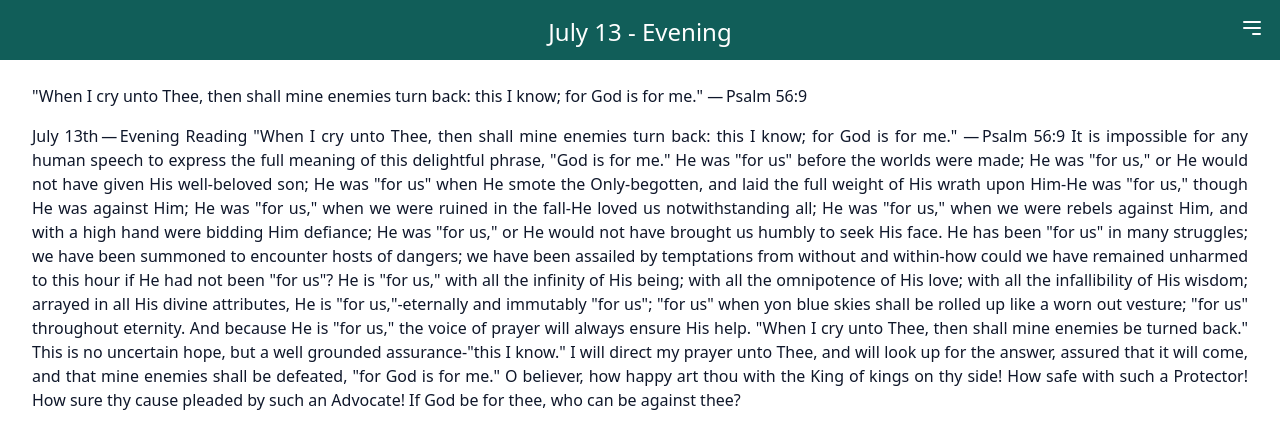
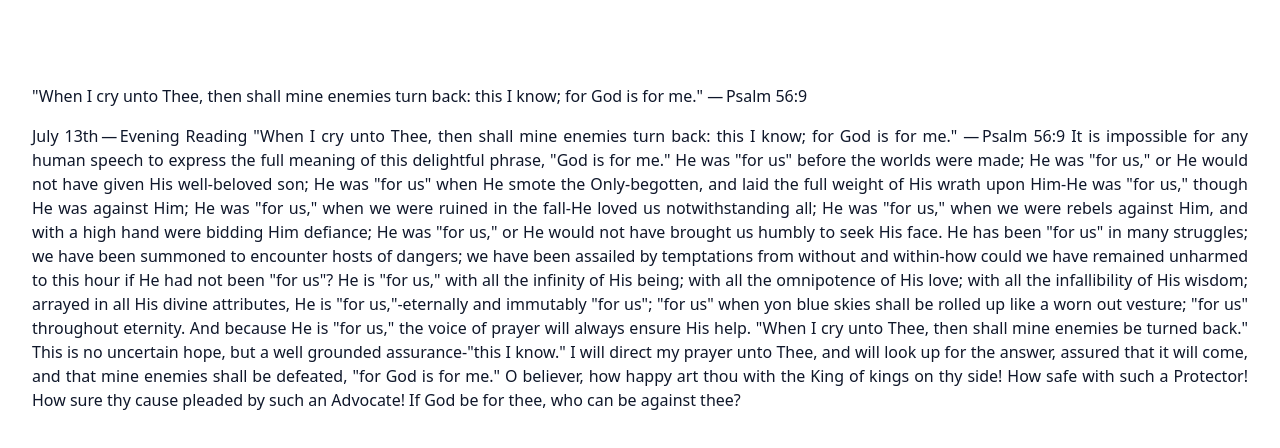
Before and after one commit to jarrodwhitley/m_and_e, a Vue app: page / in a window 1280 px wide. Shown: the top 448 px of the page. Built offline with nearby package versions, Linux system fonts and the light colour scheme.

Commit message:
actually working for real this time

```diff
--- a/src/App.vue
+++ b/src/App.vue
@@ -45,9 +45,9 @@ function toggleMenu() {
 
 <template>
     <div class="grid grid-rows-[60px_1fr] max-h-screen">
-        <Header v-if="dateObj.date" :date="dateObj.date" :time="dateObj.time" @toggle-menu="toggleMenu"/>
-        <Body v-if="selectedContent.body" :date="dateObj" :content="selectedContent"/>
-        <MobileMenu :show-menu="showMenu"/>
+        <Header id="header" v-if="dateObj.date" :date="dateObj.date" :time="dateObj.time" @toggle-menu="toggleMenu"/>
+        <Body id="body" v-if="selectedContent.body" :date="dateObj" :content="selectedContent"/>
+        <MobileMenu id="mobileMenu" :show-menu="showMenu" :time="dateObj.time"/>
     </div>
 </template>
 
--- a/src/components/Header.vue
+++ b/src/components/Header.vue
@@ -22,8 +22,7 @@ function getMonthName(date) {
 </script>
 
 <template>
-    <div class="bg-teal-800 text-white p-4 h-auto text-2xl grid grid-col-3 grid-rows-1 justify-center z-20 bg-center bg-cover"
-    :style="'background-image:url(' + [props.time === 'am' ? './src/assets/images/header_morning_bg.png' : '']">
+    <div class="bg-transparent text-white p-4 h-auto text-2xl grid grid-col-3 grid-rows-1 justify-center z-20">
         <div class="" v-text="getMonthName(props.date)"></div>
         <button class="menu-btn absolute top-4 right-4" @click="$emit('toggleMenu')">
             <svg xmlns="http://www.w3.org/2000/svg" class="h-6 w-6" fill="none" viewBox="0 0 24 24" stroke="currentColor">
--- a/src/components/MobileMenu.vue
+++ b/src/components/MobileMenu.vue
@@ -1,14 +1,17 @@
 <script setup>
 const props = defineProps({
-    showMenu: Boolean
+    showMenu: Boolean,
+    time: String
 })
 
 </script>
 
 <template>
-   <div class="absolute top-14 left-0 right-0 max-h-fit p-6 pb-4 bg-[#305665] text-white transition-transform z-10"
-   :class="showMenu ? 'translate-y-0' : '-translate-y-full'">
-         <ul class="grid grid-rows-2 gap-4">
+   <div class="absolute top-0 left-0 right-0 p-6 pb-4 text-white transition-all z-10 bg-center bg-cover"
+        :class="showMenu ? 'max-h-full duration-[1000ms]' : 'max-h-16 duration-200'"
+        :style="'background-image:url(' + [props.time === 'am' ? './src/assets/images/header_morning_bg.png' : '']">
+         <ul class="grid grid-rows-2 gap-4 mt-14"
+            :class="[showMenu ? 'opacity-100 transition-opacity-400' : 'opacity-0 transition-opacity-0']">
               <li class="text-2xl">
                     <a href="mailto:support@jarrodwhitley.com">🐞 Found a bug?</a>
               </li>
--- a/src/style.css
+++ b/src/style.css
@@ -574,48 +574,12 @@ video {
   right: 1rem;
 }
 
-.top-4 {
-  top: 1rem;
-}
-
 .top-0 {
   top: 0px;
 }
 
-.-right-20 {
-  right: -5rem;
-}
-
-.top-10 {
-  top: 2.5rem;
-}
-
-.top-12 {
-  top: 3rem;
-}
-
-.top-14 {
-  top: 3.5rem;
-}
-
-.-right-full {
-  right: -100%;
-}
-
-.left-auto {
-  left: auto;
-}
-
-.left-20 {
-  left: 5rem;
-}
-
-.left-full {
-  left: 100%;
-}
-
-.-top-full {
-  top: -100%;
+.top-4 {
+  top: 1rem;
 }
 
 .z-10 {
@@ -624,6 +588,10 @@ video {
 
 .z-20 {
   z-index: 20;
+}
+
+.mt-14 {
+  margin-top: 3.5rem;
 }
 
 .mt-5 {
@@ -638,6 +606,14 @@ video {
   display: none;
 }
 
+.h-6 {
+  height: 1.5rem;
+}
+
+.h-auto {
+  height: auto;
+}
+
 .h-fit {
   height: -moz-fit-content;
   height: fit-content;
@@ -647,83 +623,32 @@ video {
   height: 100%;
 }
 
-.h-auto {
-  height: auto;
+.max-h-16 {
+  max-height: 4rem;
 }
 
-.h-6 {
-  height: 1.5rem;
+.max-h-full {
+  max-height: 100%;
 }
 
 .max-h-screen {
   max-height: 100vh;
 }
 
-.max-h-fit {
-  max-height: -moz-fit-content;
-  max-height: fit-content;
-}
-
-.min-h-screen {
-  min-height: 100vh;
-}
-
 .w-6 {
   width: 1.5rem;
-}
-
-.-translate-y-full {
-  --tw-translate-y: -100%;
-  transform: translate(var(--tw-translate-x), var(--tw-translate-y)) rotate(var(--tw-rotate)) skewX(var(--tw-skew-x)) skewY(var(--tw-skew-y)) scaleX(var(--tw-scale-x)) scaleY(var(--tw-scale-y));
-}
-
-.translate-y-0 {
-  --tw-translate-y: 0px;
-  transform: translate(var(--tw-translate-x), var(--tw-translate-y)) rotate(var(--tw-rotate)) skewX(var(--tw-skew-x)) skewY(var(--tw-skew-y)) scaleX(var(--tw-scale-x)) scaleY(var(--tw-scale-y));
-}
-
-.scroll-pb-8 {
-  scroll-padding-bottom: 2rem;
-}
-
-.grid-rows-\[200px_minmax\(900px\2c _1fr\)_100px\] {
-  grid-template-rows: 200px minmax(900px, 1fr) 100px;
-}
-
-.grid-rows-\[100px_minmax\(900px\2c _1fr\)_100px\] {
-  grid-template-rows: 100px minmax(900px, 1fr) 100px;
-}
-
-.grid-rows-\[50px_minmax\(900px\2c _1fr\)_100px\] {
-  grid-template-rows: 50px minmax(900px, 1fr) 100px;
-}
-
-.grid-rows-\[50px_minmax\(400px\2c _1fr\)_100px\] {
-  grid-template-rows: 50px minmax(400px, 1fr) 100px;
-}
-
-.grid-rows-\[50px_minmax\(400px\2c _1fr\)_80px\] {
-  grid-template-rows: 50px minmax(400px, 1fr) 80px;
-}
-
-.grid-rows-\[60px_minmax\(400px\2c _1fr\)_80px\] {
-  grid-template-rows: 60px minmax(400px, 1fr) 80px;
-}
-
-.grid-rows-\[60px_1fr\] {
-  grid-template-rows: 60px 1fr;
 }
 
 .grid-rows-1 {
   grid-template-rows: repeat(1, minmax(0, 1fr));
 }
 
-.grid-rows-4 {
-  grid-template-rows: repeat(4, minmax(0, 1fr));
+.grid-rows-2 {
+  grid-template-rows: repeat(2, minmax(0, 1fr));
 }
 
-.grid-rows-2 {
-  grid-template-rows: repeat(2, minmax(0, 1fr));
+.grid-rows-\[60px_1fr\] {
+  grid-template-rows: 60px 1fr;
 }
 
 .justify-center {
@@ -732,10 +657,6 @@ video {
 
 .gap-4 {
   gap: 1rem;
-}
-
-.overflow-hidden {
-  overflow: hidden;
 }
 
 .overflow-scroll {
@@ -747,54 +668,13 @@ video {
   background-color: rgb(30 41 59 / var(--tw-bg-opacity));
 }
 
+.bg-transparent {
+  background-color: transparent;
+}
+
 .bg-white {
   --tw-bg-opacity: 1;
   background-color: rgb(255 255 255 / var(--tw-bg-opacity));
-}
-
-.bg-amber-700 {
-  --tw-bg-opacity: 1;
-  background-color: rgb(180 83 9 / var(--tw-bg-opacity));
-}
-
-.bg-indigo-400 {
-  --tw-bg-opacity: 1;
-  background-color: rgb(129 140 248 / var(--tw-bg-opacity));
-}
-
-.bg-indigo-900 {
-  --tw-bg-opacity: 1;
-  background-color: rgb(49 46 129 / var(--tw-bg-opacity));
-}
-
-.bg-slate-900 {
-  --tw-bg-opacity: 1;
-  background-color: rgb(15 23 42 / var(--tw-bg-opacity));
-}
-
-.bg-slate-700 {
-  --tw-bg-opacity: 1;
-  background-color: rgb(51 65 85 / var(--tw-bg-opacity));
-}
-
-.bg-teal-800 {
-  --tw-bg-opacity: 1;
-  background-color: rgb(17 94 89 / var(--tw-bg-opacity));
-}
-
-.bg-teal-700 {
-  --tw-bg-opacity: 1;
-  background-color: rgb(15 118 110 / var(--tw-bg-opacity));
-}
-
-.bg-teal-900 {
-  --tw-bg-opacity: 1;
-  background-color: rgb(19 78 74 / var(--tw-bg-opacity));
-}
-
-.bg-\[\#305665\] {
-  --tw-bg-opacity: 1;
-  background-color: rgb(48 86 101 / var(--tw-bg-opacity));
 }
 
 .bg-cover {
@@ -809,12 +689,12 @@ video {
   padding: 1rem;
 }
 
+.p-6 {
+  padding: 1.5rem;
+}
+
 .p-8 {
   padding: 2rem;
-}
-
-.p-6 {
-  padding: 1.5rem;
 }
 
 .px-8 {
@@ -822,36 +702,16 @@ video {
   padding-right: 2rem;
 }
 
+.pb-24 {
+  padding-bottom: 6rem;
+}
+
 .pb-4 {
   padding-bottom: 1rem;
 }
 
-.pb-8 {
-  padding-bottom: 2rem;
-}
-
 .pt-6 {
   padding-top: 1.5rem;
-}
-
-.pb-12 {
-  padding-bottom: 3rem;
-}
-
-.pb-20 {
-  padding-bottom: 5rem;
-}
-
-.pb-24 {
-  padding-bottom: 6rem;
-}
-
-.text-center {
-  text-align: center;
-}
-
-.text-right {
-  text-align: right;
 }
 
 .text-justify {
@@ -863,9 +723,9 @@ video {
   line-height: 2rem;
 }
 
-.text-base {
-  font-size: 1rem;
-  line-height: 1.5rem;
+.text-gray-400 {
+  --tw-text-opacity: 1;
+  color: rgb(156 163 175 / var(--tw-text-opacity));
 }
 
 .text-slate-900 {
@@ -878,18 +738,44 @@ video {
   color: rgb(255 255 255 / var(--tw-text-opacity));
 }
 
-.text-slate-50 {
-  --tw-text-opacity: 1;
-  color: rgb(248 250 252 / var(--tw-text-opacity));
+.opacity-0 {
+  opacity: 0;
 }
 
-.text-gray-400 {
-  --tw-text-opacity: 1;
-  color: rgb(156 163 175 / var(--tw-text-opacity));
+.opacity-100 {
+  opacity: 1;
 }
 
-.transition-transform {
-  transition-property: transform;
+.transition {
+  transition-property: color, background-color, border-color, text-decoration-color, fill, stroke, opacity, box-shadow, transform, filter, -webkit-backdrop-filter;
+  transition-property: color, background-color, border-color, text-decoration-color, fill, stroke, opacity, box-shadow, transform, filter, backdrop-filter;
+  transition-property: color, background-color, border-color, text-decoration-color, fill, stroke, opacity, box-shadow, transform, filter, backdrop-filter, -webkit-backdrop-filter;
   transition-timing-function: cubic-bezier(0.4, 0, 0.2, 1);
   transition-duration: 150ms;
 }
+
+.transition-all {
+  transition-property: all;
+  transition-timing-function: cubic-bezier(0.4, 0, 0.2, 1);
+  transition-duration: 150ms;
+}
+
+.duration-200 {
+  transition-duration: 200ms;
+}
+
+.duration-700 {
+  transition-duration: 700ms;
+}
+
+.duration-\[6000ms\] {
+  transition-duration: 6000ms;
+}
+
+.duration-\[1000ms\] {
+  transition-duration: 1000ms;
+}
+
+.ease-in-out {
+  transition-timing-function: cubic-bezier(0.4, 0, 0.2, 1);
+}
```
Also changed, not shown: src/assets/images/header_morning_bg.png.
